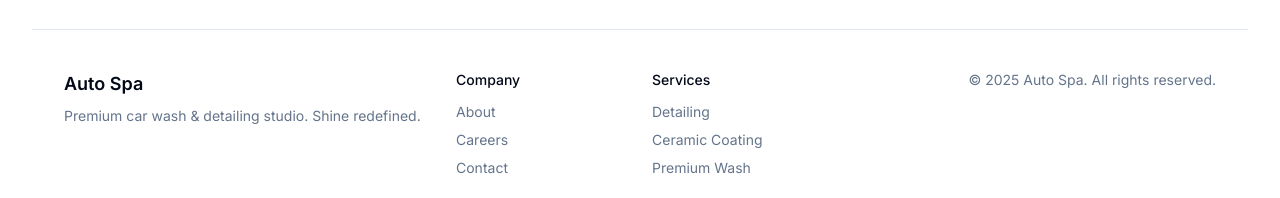
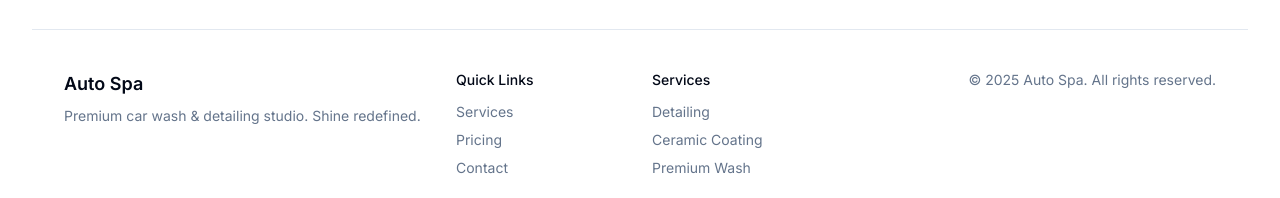
Before and after one commit to ahmerzulfiqar06/Car-Spa, a Next.js app: page / in a window 1280 px wide. Shown: the part 837-1035 px from the top of the page. Built offline with nearby package versions, Linux system fonts and the light colour scheme.

Commit message:
Fix footer links: remove non-existent routes (/about, /careers) for typedRoutes compatibility

```diff
--- a/src/components/footer.tsx
+++ b/src/components/footer.tsx
@@ -12,10 +12,10 @@ export function Footer() {
         </div>
         <div className="grid grid-cols-2 gap-6">
           <div>
-            <div className="text-sm font-medium">Company</div>
+            <div className="text-sm font-medium">Quick Links</div>
             <ul className="mt-3 space-y-2 text-sm text-muted-foreground">
-              <li><Link href="/about">About</Link></li>
-              <li><Link href="/careers">Careers</Link></li>
+              <li><Link href="/services">Services</Link></li>
+              <li><Link href="/pricing">Pricing</Link></li>
               <li><Link href="/contact">Contact</Link></li>
             </ul>
           </div>
```
